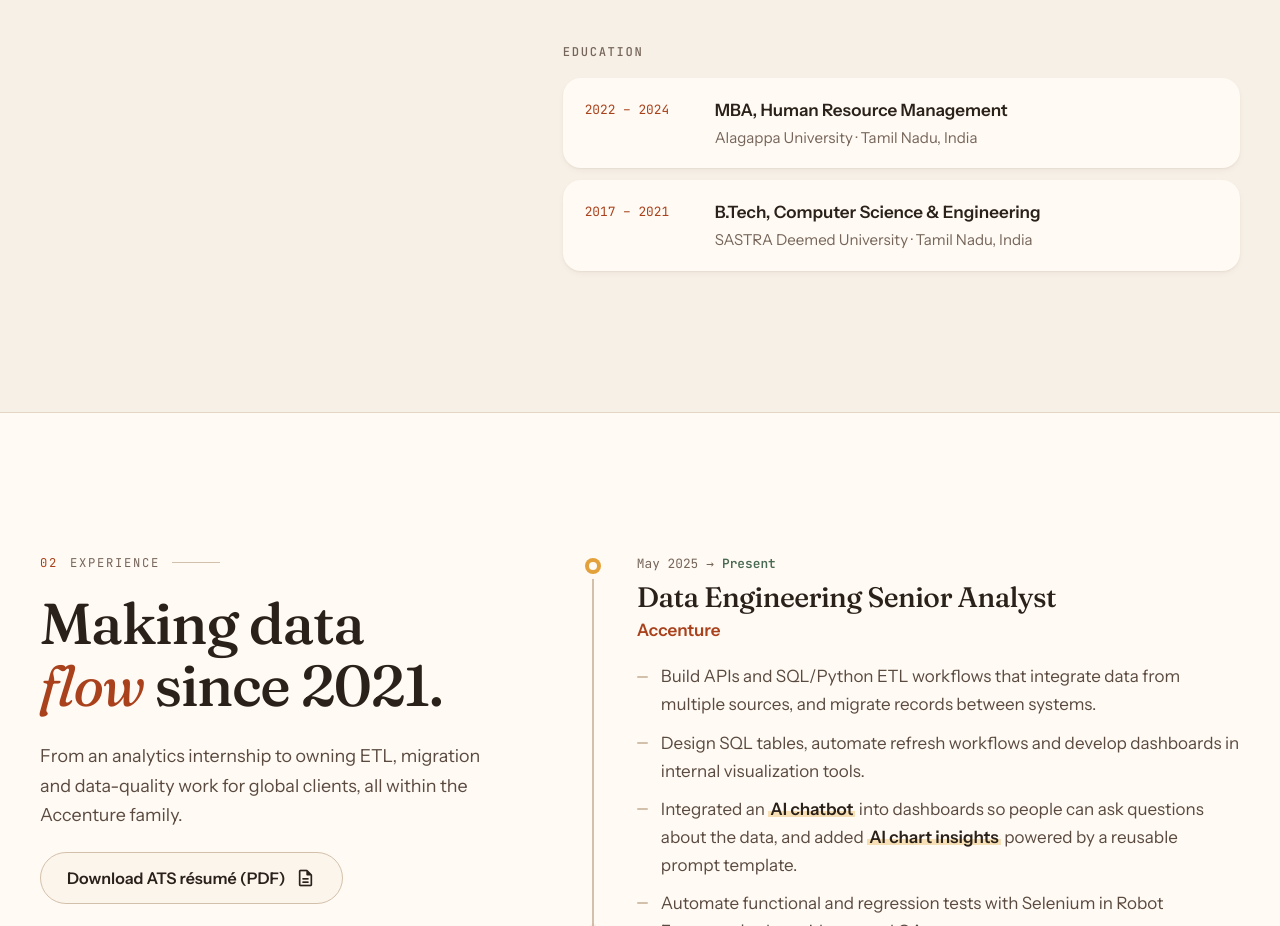
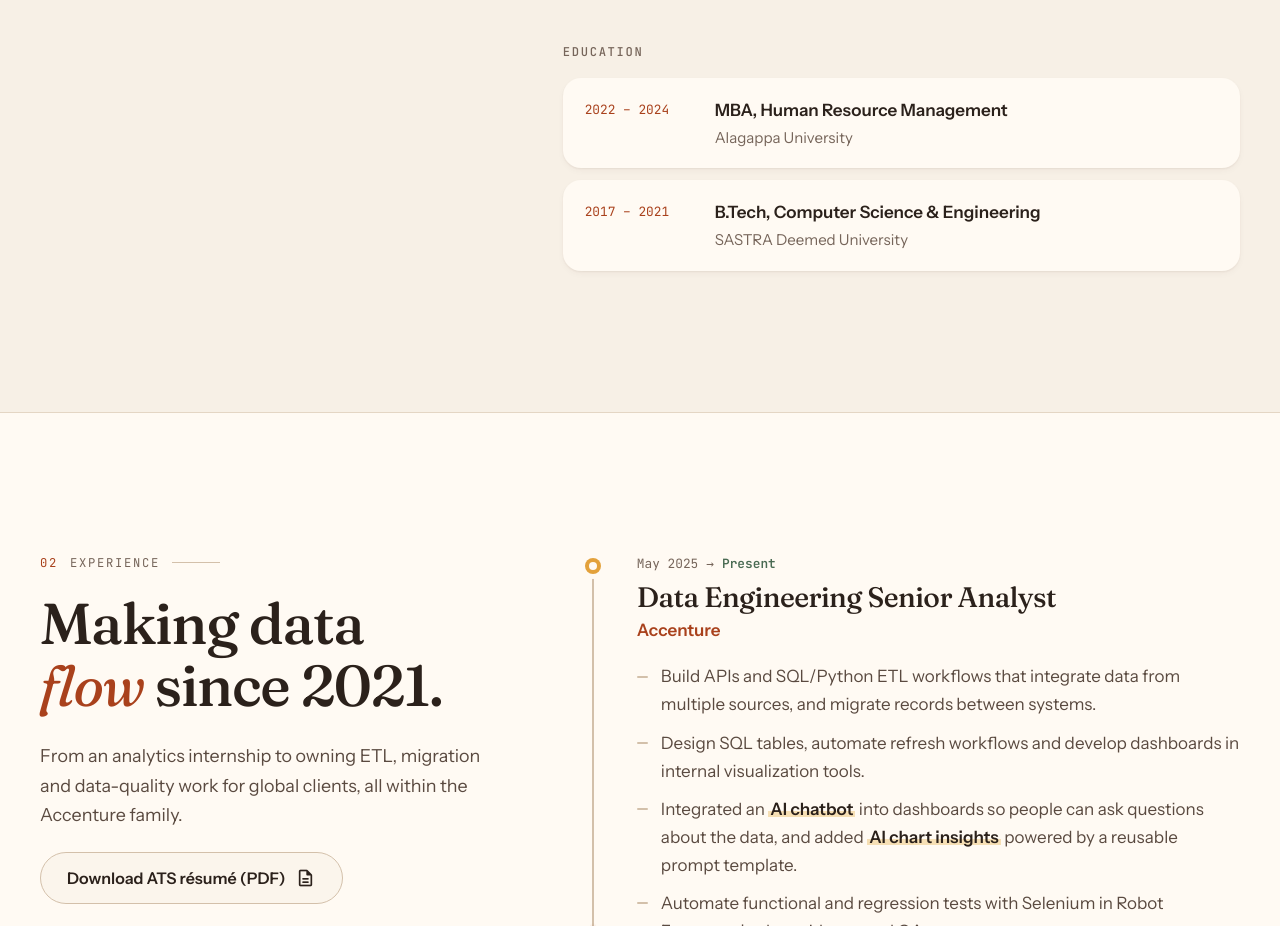
Before and after one commit to elanalina/elanalina.github.io, a plain HTML site: page index.html in a window 1280 px wide. Shown: the part 2300-3226 px from the top of the page. Drawn offline with nearby package versions, Linux system fonts and the light colour scheme.

Commit message:
Remove Tamil Nadu, India from website education section and resume PDF

```diff
--- a/assets/css/styles.css
+++ b/assets/css/styles.css
@@ -1375,8 +1375,10 @@ html:not(.js) .squiggle path { stroke-dashoffset: 0; animation: none; }
   .js .reveal { opacity: 1; translate: none; transition: none; }
   *, *::before, *::after {
     animation-duration: .001ms !important;
+    animation-delay: 0s !important;
     animation-iteration-count: 1 !important;
     transition-duration: .001ms !important;
+    transition-delay: 0s !important;
   }
   .squiggle path { stroke-dashoffset: 0; }
 }
--- a/index.html
+++ b/index.html
@@ -278,12 +278,12 @@
               <li>
                 <span class="edu__years">2022 – 2024</span>
                 <span class="edu__degree">MBA, Human Resource Management</span>
-                <span class="edu__school">Alagappa University · Tamil Nadu, India</span>
+                <span class="edu__school">Alagappa University</span>
               </li>
               <li>
                 <span class="edu__years">2017 – 2021</span>
                 <span class="edu__degree">B.Tech, Computer Science &amp; Engineering</span>
-                <span class="edu__school">SASTRA Deemed University · Tamil Nadu, India</span>
+                <span class="edu__school">SASTRA Deemed University</span>
               </li>
             </ul>
           </div>
```
Also changed, not shown: 1 other file.
